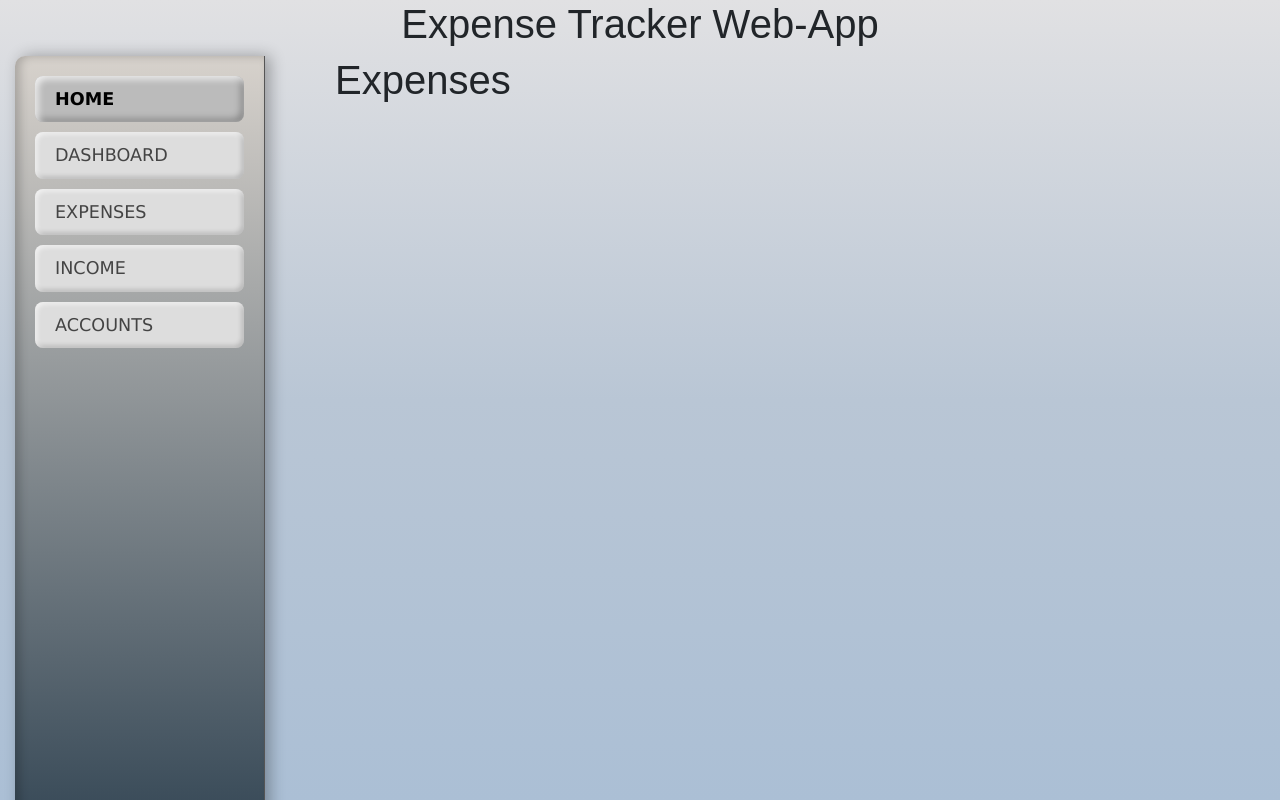
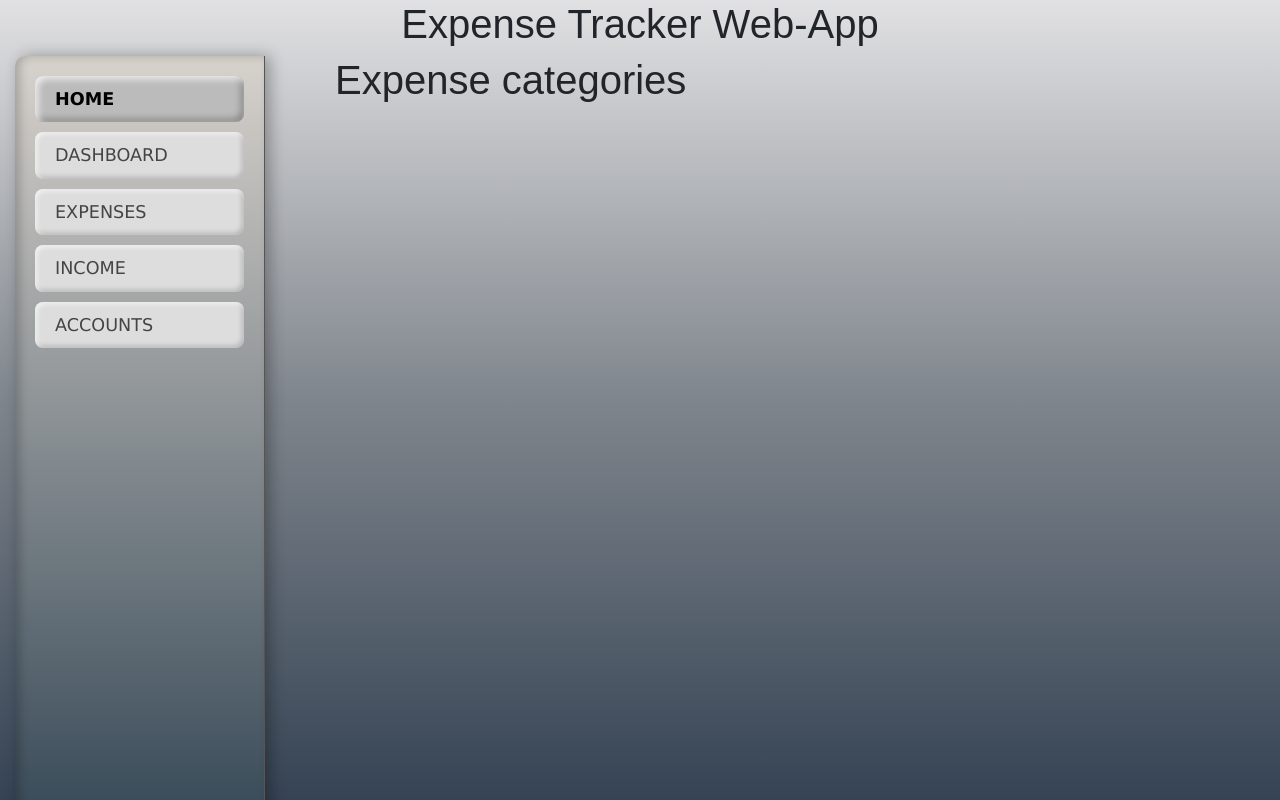
Before and after one commit to kleotan901/expense_tracker_django, a Django app: page /expenses/types/ in a window 1280 px wide. Run offline with Django 5.2, Linux system fonts and the light colour scheme; data that the repository does not hold is empty.

Commit message:
Revert "Added IncomeView and ExpenseView classes for views for expense and in…"

```diff
--- a/expense/urls.py
+++ b/expense/urls.py
@@ -1,8 +1,8 @@
-from expense.views import ExpenseView
+from expense.views import expense_type
 from django.urls import path
 
 app_name = "expense"
 
 urlpatterns = [
-    path("types/", ExpenseView.as_view(), name="expense-list")
+    path("types/", expense_type, name="expense-type-list")
 ]
--- a/expense/views.py
+++ b/expense/views.py
@@ -1,15 +1,12 @@
 from django.shortcuts import render
 from django.http import HttpResponse
-from django.views import generic
 
 from expense.models import ExpenseType, Expense
 
 
-class ExpenseTypeView(generic.ListView):
-	model = ExpenseType
-
-
-class ExpenseView(generic.ListView):
-	model = Expense
-	template_name = "expense/expenses.html"
-	context_object_name = "expense_list"
+def expense_type(request: HttpResponse):
+	expenses_type_list = ExpenseType.objects.all()
+	context = {
+		"type_list": expenses_type_list
+	}
+	return render(request, "../templates/expense/expenses.html", context)
--- a/expense_tracker/urls.py
+++ b/expense_tracker/urls.py
@@ -21,7 +21,6 @@ from .views import index
 
 urlpatterns = [
     path("admin/", admin.site.urls),
-    path("__debug__/", include("debug_toolbar.urls")),
     path("", index, name="index"),
     path(
         "expenses/", include("expense.urls", namespace="expenses")
--- a/expense_tracker/views.py
+++ b/expense_tracker/views.py
@@ -7,8 +7,8 @@ from income.models import Income
 
 
 def index(request: HttpResponse):
-    expense_list = Expense.objects.all().select_related()
-    income_list = Income.objects.all().select_related()
+    expense_list = Expense.objects.all()
+    income_list = Income.objects.all()
     total_expense_sum = expense_list.aggregate(Sum("amount"))["amount__sum"]
     total_income_sum = income_list.aggregate(Sum("amount"))["amount__sum"]
     context = {
--- a/income/urls.py
+++ b/income/urls.py
@@ -1,8 +1,8 @@
-from income.views import IncomeView
+from income.views import income_type
 from django.urls import path
 
 app_name = "income"
 
 urlpatterns = [
-    path("types/", IncomeView.as_view(), name="income-list")
+    path("types/", income_type, name="income-type-list")
 ]
--- a/static/css/styles.css
+++ b/static/css/styles.css
@@ -14,15 +14,7 @@ body, html {
     padding: 0;
     font-family: 'Arial', sans-serif;
     height: 100%;
-    background: linear-gradient(to bottom, #e1e1e3, #b9c6d5, #abbfd5); /* Фон сайта */
-}
-
-ul{
-    padding: 0;
-}
-
-li{
-    list-style: none;
+    background: linear-gradient(to bottom, #e1e1e3, #7f858c, #354354); /* Фон сайта */
 }
 
 /* Sidebar container */
--- a/templates/expense/expenses.html
+++ b/templates/expense/expenses.html
@@ -1,13 +1,8 @@
 {% extends "base.html" %}
 
 {% block content %}
-  <h1> Expenses</h1>
-  <ul>
-    {% for expense in expense_list %}
-      <li>
-        {{ expense.transaction_date|date:"d-m-Y H:i" }}
-        {{ expense.source }} {{ expense.amount }} {{ expense.account.currency }}
-      </li>
-    {% endfor %}
-  </ul>
+  <h1> Expense categories</h1>
+  {% for type in type_list %}
+    <h4>{{ type.source }}</h4>
+  {% endfor %}
 {% endblock %}
--- a/templates/includes/sidebar.html
+++ b/templates/includes/sidebar.html
@@ -3,16 +3,16 @@
 
     <ul class="nav flex-column">
       <li class="nav-item">
-        <a class="nav-link active" href="{% url 'index' %}">Home</a>
+        <a class="nav-link active" href={% url 'index' %}>Home</a>
       </li>
       <li class="nav-item">
         <a class="nav-link" href="#">Dashboard</a>
       </li>
       <li class="nav-item">
-        <a class="nav-link" href="{% url 'expense:expense-list' %}">Expenses</a>
+        <a class="nav-link" href={% url 'expense:expense-type-list' %}>Expenses</a>
       </li>
       <li class="nav-item">
-        <a class="nav-link" href="{% url 'income:income-list' %}">Income</a>
+        <a class="nav-link" href={% url 'income:income-type-list' %}>Income</a>
       </li>
       <li class="nav-item">
         <a class="nav-link" href="#">Accounts</a>
```
Also changed, not shown: expense_tracker/settings.py (+1 -7 lines), income/views.py (+8 -9 lines), requirements.txt (deleted, +0 -76 lines), templates/income/income.html (+4 -8 lines), templates/index.html (+4 -8 lines).
